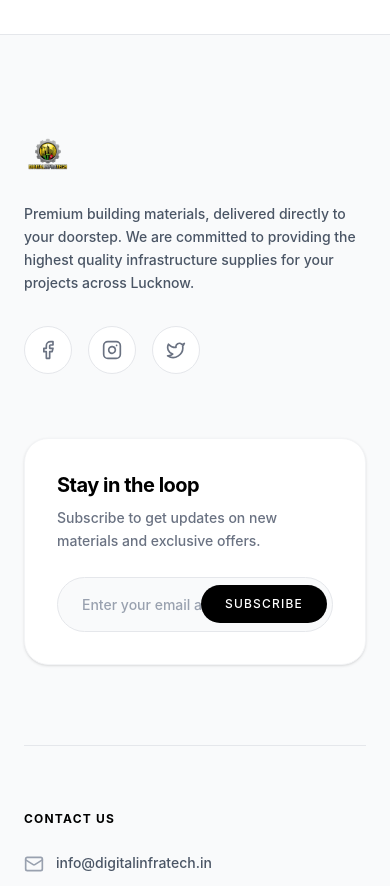
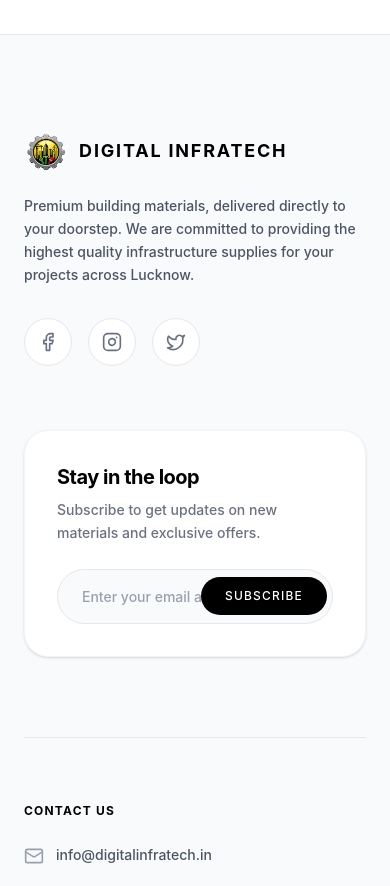
Before and after one commit to ArpitSuri/goBuildJammu, a React (Vite) app in the folder frontend2/: page / in a window 390 px wide. Shown: the part 1500-2386 px from the top of the page. Built offline with nearby package versions, Linux system fonts and the light colour scheme; no server answers.

Commit message:
Fixed footer in mobile view

```diff
--- a/frontend2/components/Footer.jsx
+++ b/frontend2/components/Footer.jsx
@@ -11,7 +11,10 @@ const Footer = () => {
 
                   {/* Brand & Mission */}
                   <div className="max-w-md">
-                      <img src="/logo2.png" alt="DigitalInfratech Logo" className="h-12 mb-6" />
+                      <div className="flex items-center gap-3 mb-6">
+                          <img src="/Logocropped.png" alt="Digital Infratech Logo" className="h-10 w-auto object-contain" />
+                          <span className="text-lg font-bold tracking-widest uppercase text-black">Digital Infratech</span>
+                      </div>
                       <p className="text-[14px] text-gray-600 font-medium leading-relaxed mb-8">
                           Premium building materials, delivered directly to your doorstep. We are committed to providing the highest quality infrastructure supplies for your projects across Lucknow.
                       </p>
```
